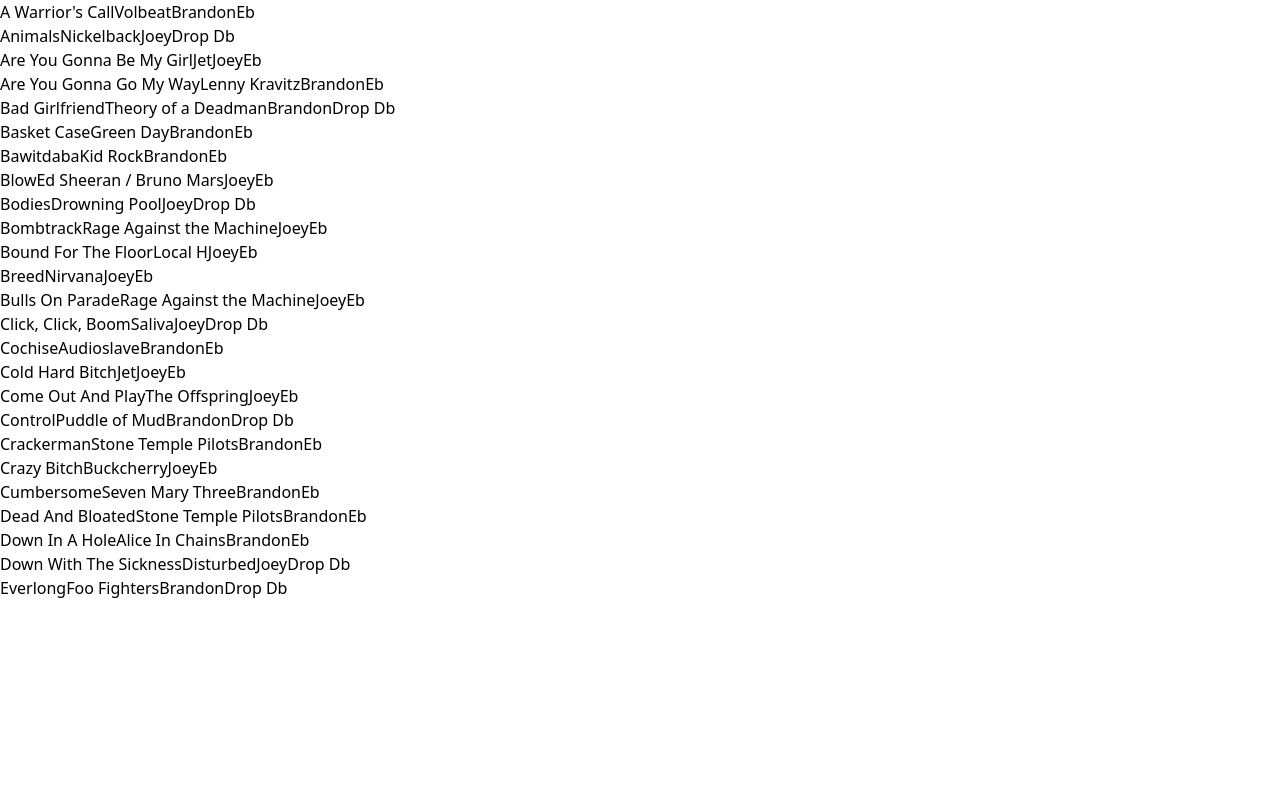
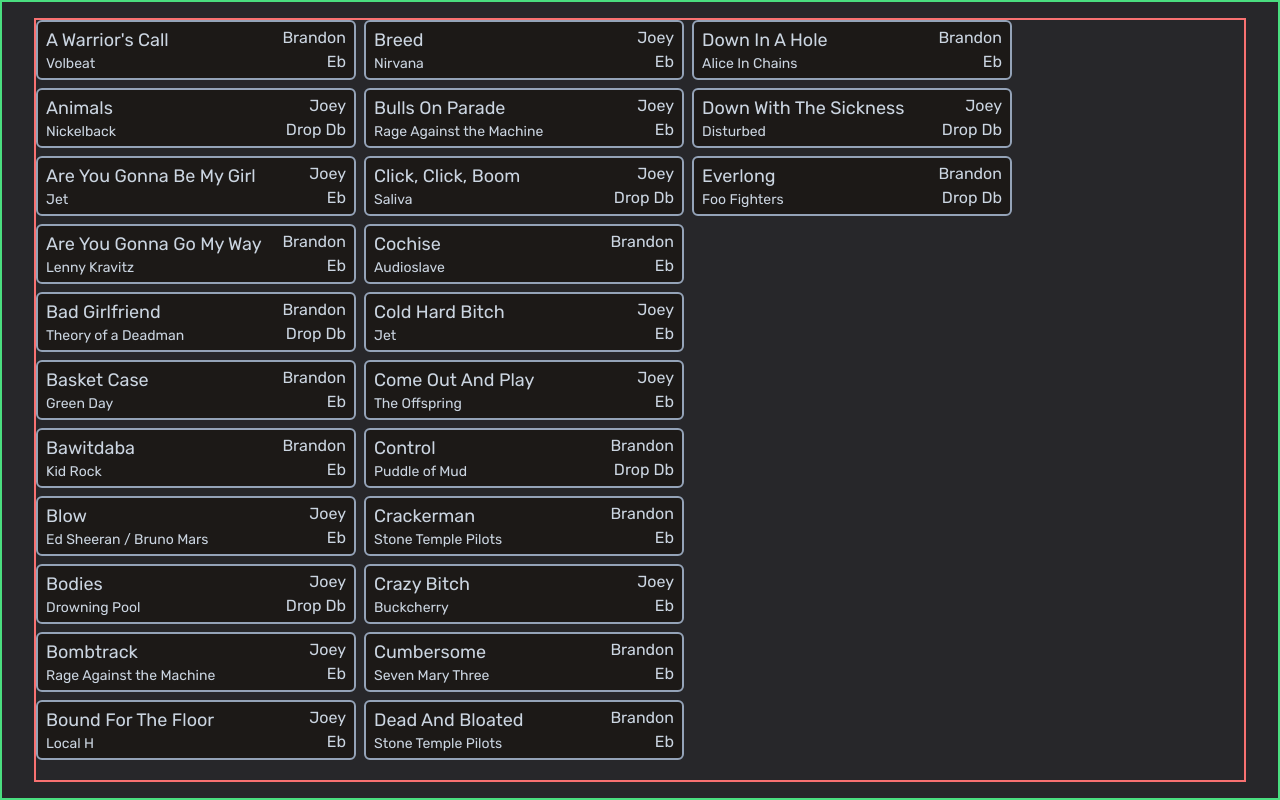
Before and after one commit to samfreeman/ut-jukebox, a Next.js app: page /songs in a window 1280 px wide. Built offline with nearby package versions, Linux system fonts and the light colour scheme.

Commit message:
Added Songs page and components

```diff
--- a/src/components/Song.tsx
+++ b/src/components/Song.tsx
@@ -8,13 +8,46 @@
 }>
 
 
+
 export const Song = ({ song }: Props) => {
+	const Title = ({ song }: Props) => {
+		const Name = ({ song }: Props) => (
+			<p className='text-lg'>{song.name}</p>
+		)
+
+		const Artist = ({ song }: Props) => (
+			<p className='text-sm'>{song.artist}</p>
+		)
+
+		return (
+			<div className='flex flex-col'>
+				<Name song={song} />
+				<Artist song={song} />
+			</div>
+		)
+	}
+
+	const Detail = ({ song }: Props) => {
+		const Singer = ({ song }: Props) => (
+			<p>{song.singer}</p>
+		)
+
+		const Tuning = ({ song }: Props) => (
+			<p>{song.tuning}</p>
+		)
+
+		return (
+			<div className='flex flex-col items-end'>
+				<Singer song={song} />
+				<Tuning song={song} />
+			</div>
+		)
+	}
+
 	return (
-		<div className="flex-row">
-			<span>{song.name}</span>
-			<span>{song.artist}</span>
-			<span>{song.singer}</span>
-			<span>{song.tuning}</span>
+		<div className='flex flex-row justify-between px-2 py-1 border-2 border-solid rounded-md bg-stone-900 w-80 border-slate-400'>
+			<Title song={song} />
+			<Detail song={song} />
 		</div>
 	)
 }
--- a/src/components/Songs.tsx
+++ b/src/components/Songs.tsx
@@ -5,7 +5,7 @@
 
 export const Songs = () => {
 	return (
-		<div className="flex-col">
+		<div className='flex flex-col flex-wrap content-start max-h-full gap-2 overflow-auto border-2 border-red-400 border-solid'>
 			{data.map(song => <Song key={song.id} song={song} />)}
 		</div>
 	)
--- a/src/pages/songs.tsx
+++ b/src/pages/songs.tsx
@@ -1,8 +1,9 @@
 
+import Layout from '@components/Layout'
 import Songs from '@components/Songs'
 
 
-export const SongsPage = () => <Songs />
+export const SongsPage = () => <Layout><Songs /></Layout>
 
 
 export default SongsPage
```
